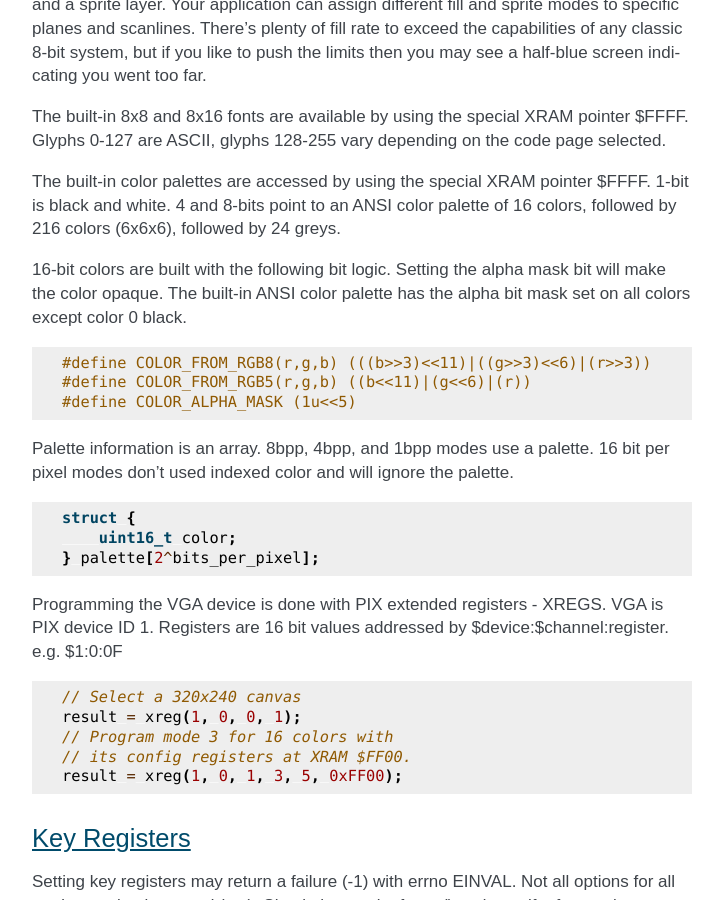
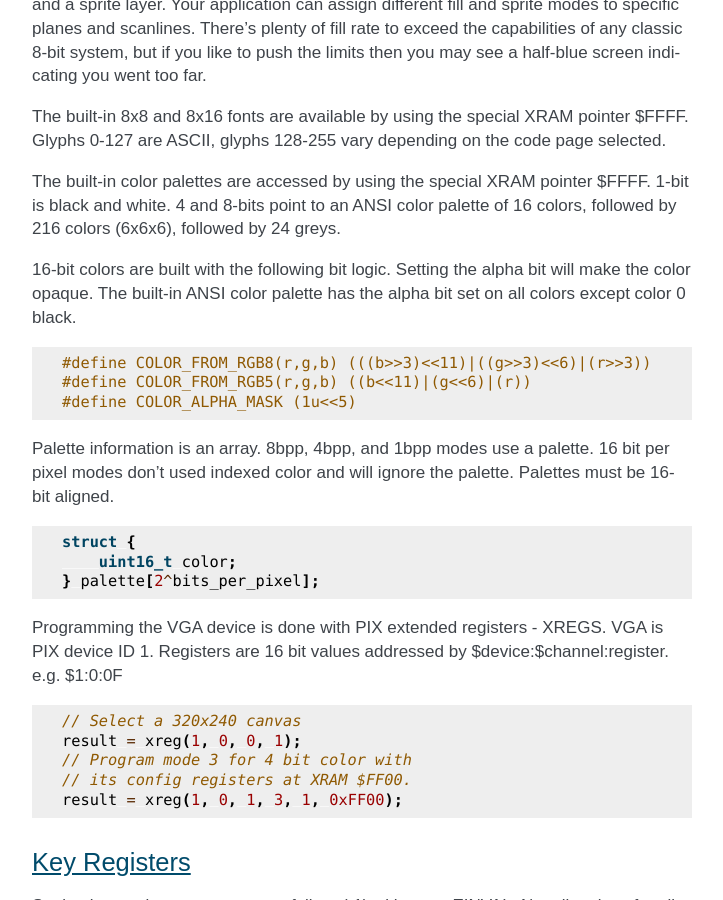
Before and after one commit to picocomputer/picocomputer.github.io, a Sphinx documentation site: the page built from docs/source/vga.rst, in a window 1280 px wide and 900 px high, scrolled down 978 px. Shown: the whole window, without its empty margins (388-1111 px from the left). Built offline with Sphinx 7.4.7, drawn with Linux system fonts in a browser that asks for light colours; some of the changed text lies outside the part shown.

Commit message:
add 16-bit alignment info

```diff
--- a/docs/source/vga.rst
+++ b/docs/source/vga.rst
@@ -24,7 +24,7 @@
 
 The built-in color palettes are accessed by using the special XRAM pointer $FFFF. 1-bit is black and white. 4 and 8-bits point to an ANSI color palette of 16 colors, followed by 216 colors (6x6x6), followed by 24 greys.
 
-16-bit colors are built with the following bit logic. Setting the alpha mask bit will make the color opaque. The built-in ANSI color palette has the alpha bit mask set on all colors except color 0 black.
+16-bit colors are built with the following bit logic. Setting the alpha bit will make the color opaque. The built-in ANSI color palette has the alpha bit set on all colors except color 0 black.
 
 .. code-block:: C
 
@@ -32,7 +32,7 @@
   #define COLOR_FROM_RGB5(r,g,b) ((b<<11)|(g<<6)|(r))
   #define COLOR_ALPHA_MASK (1u<<5)
 
-Palette information is an array. 8bpp, 4bpp, and 1bpp modes use a palette. 16 bit per pixel modes don't used indexed color and will ignore the palette.
+Palette information is an array. 8bpp, 4bpp, and 1bpp modes use a palette. 16 bit per pixel modes don't used indexed color and will ignore the palette. Palettes must be 16-bit aligned.
 
 .. code-block:: C
 
@@ -47,9 +47,9 @@
 
     // Select a 320x240 canvas
     result = xreg(1, 0, 0, 1);
-    // Program mode 3 for 16 colors with
+    // Program mode 3 for 4 bit color with
     // its config registers at XRAM $FF00.
-    result = xreg(1, 0, 1, 3, 5, 0xFF00);
+    result = xreg(1, 0, 1, 3, 1, 0xFF00);
 
 Key Registers
 -------------
@@ -343,6 +343,8 @@
 
 Bit order is traditionally done so that left and right bit shift operations match pixel movement on screen. The reverse bits option change the bit order of 1 and 4 bit modes so bit-level manipulation code is slightly faster and smaller.
 
+Data for 16 bit color must be 16 bit aligned.
+
 .. code-block:: C
 
   struct {
```
